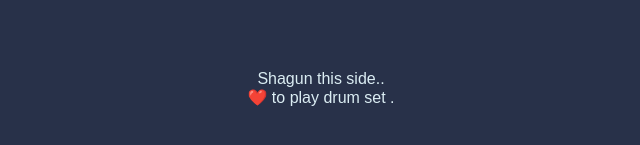
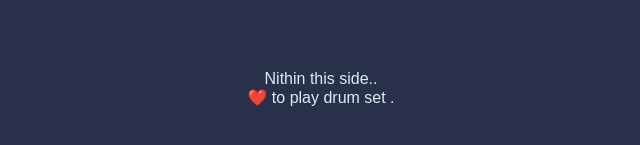
Before and after one commit to Nithin-114/demo, a plain HTML site: page index.html in a window 1280 px wide. Shown: the part 505-650 px from the top of the page, 319-959 px from the left. Drawn offline with Linux system fonts and the light colour scheme.

Commit message:
Update index.html

```diff
--- a/index.html
+++ b/index.html
@@ -23,7 +23,7 @@
 
 
   <footer>
-    Shagun this side..<br>
+    Nithin this side..<br>
     ❤️ to play drum set .
   </footer>
 
```
